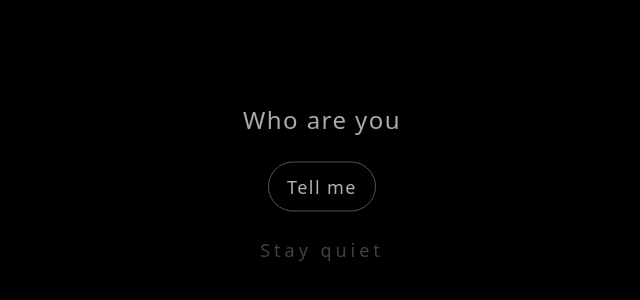
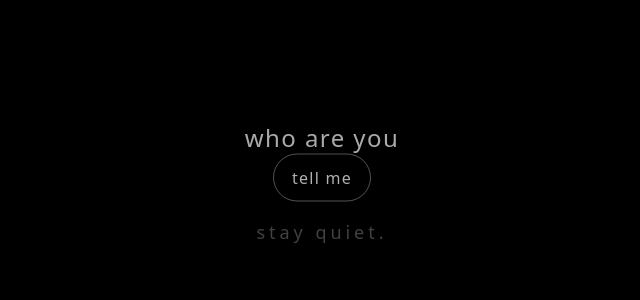
Before and after one commit to basswithoutface-code/after-the-last-note, a Next.js app in the folder web/: page /third in a window 1280 px wide. Shown: the part 314-614 px from the top of the page, without its empty margins (318-958 px from the left). Built offline with nearby package versions, Linux system fonts and the light colour scheme.

Commit message:
"Apply copy system: lowercase voice + punctuation rules"

```diff
--- a/web/app/third/page.tsx
+++ b/web/app/third/page.tsx
@@ -2,20 +2,13 @@
 
 import { useEffect, useRef, useState } from "react";
 import { useRouter } from "next/navigation";
-import { canUse } from "@/lib/entitlements";
 
 type Stage = 0 | 1 | 2 | 3;
 
 export default function ThirdPage() {
   const router = useRouter();
-
     const [stage, setStage] = useState<Stage>(0);
       const timers = useRef<number[]>([]);
-
-        const BEAT = 1000;
-          const GAP_1 = 1500;
-            const GAP_2 = 3000;
-              const AUTO_AFTER_STAY = 6000;
 
         const clearTimers = () => {
             timers.current.forEach((t) => window.clearTimeout(t));
@@ -27,71 +20,73 @@ export default function ThirdPage() {
                             router.push("/listening");
                               };
 
-                                        const goRecordOrPremium = () => {
+                                const goRecord = () => {
                                     clearTimers();
-                                                const check = canUse("record_submit");
-                                                    if (!check.ok) {
-                                                          router.push("/premium");
-                                                                return;
-                                                                    }
                                         router.push("/record");
                                           };
 
                                             useEffect(() => {
                                                 clearTimers();
 
-                                                                                    timers.current.push(window.setTimeout(() => setStage(1), BEAT));
-                                                                                        timers.current.push(window.setTimeout(() => setStage(2), BEAT + GAP_1));
-                                                                                            timers.current.push(window.setTimeout(() => setStage(3), BEAT + GAP_1 + GAP_2));
-                                                                                                timers.current.push(
-                                                                                                      window.setTimeout(() => goListening(), BEAT + GAP_1 + GAP_2 + AUTO_AFTER_STAY)
-                                                                                                          );
+                                                    // 1s → who are you
+                                                        timers.current.push(window.setTimeout(() => setStage(1), 1000));
+
+                                                            // +1.5s → tell me
+                                                                timers.current.push(window.setTimeout(() => setStage(2), 2500));
+
+                                                                    // +3s → stay quiet.
+                                                                        timers.current.push(window.setTimeout(() => setStage(3), 5500));
+
+                                                                            // +6s after stay quiet appears → auto to listening (5500 + 6000 = 11500)
+                                                                                timers.current.push(window.setTimeout(() => goListening(), 11500));
 
                                                                                     return () => clearTimers();
                                                                                         // eslint-disable-next-line react-hooks/exhaustive-deps
                                                                                           }, []);
 
                                                                                             const onTapAnywhere = () => {
-                                                                                                                          if (stage === 3) goListening();
+                                                                                                // user can tap anywhere after "stay quiet." appears
+                                                                                                    if (stage >= 3) goListening();
                                                                                                       };
 
                                                                                                         return (
                                                                                                             <main className="screen" onClick={onTapAnywhere}>
-                                                                                                                                        <section className="stack" aria-label="Identity choice">
-                                                                                                                                                {stage >= 1 && (
-                                                                                                                                                          <p className={`mainLine ${stage === 1 ? "fadeIn" : ""}`}>Who are you</p>
-                                                                                                                                                                  )}
+                                                                                                                  <section className="stack" aria-label="third transition">
+                                                                                                                          {stage >= 1 && <p className={`mainLine ${stage === 1 ? "fadeIn" : ""}`}>who are you</p>}
 
                                                                                                                                   {stage >= 2 && (
-                                                                                                                                                                                    <div style={{ marginTop: 26 }}>
                                                                                                                                             <button
+                                                                                                                                                        className={`${stage === 2 ? "fadeIn" : ""}`}
+                                                                                                                                                                    style={btnStyle(true)}
                                                                                                                                                                                 onClick={(e) => {
                                                                                                                                                                                               e.stopPropagation();
-                                                                                                                                                                                                                                              goRecordOrPremium();
+                                                                                                                                                                                                            goRecord();
                                                                                                                                                                                                                         }}
-                                                                                                                                                                                                                                                                          style={{
-                                                                                                                                                                                                                                                                                          padding: "12px 18px",
-                                                                                                                                                                                                                                                                                                          fontSize: 18,
-                                                                                                                                                                                                                                                                                                                          letterSpacing: "0.08em",
-                                                                                                                                                                                                                                                                                                                                          cursor: "pointer",
-                                                                                                                                                                                                                                                                                                                                                          borderRadius: 999,
-                                                                                                                                                                                                                                                                                                                                                                          border: "1px solid rgba(235,235,235,0.35)",
-                                                                                                                                                                                                                                                                                                                                                                                          color: "rgba(235,235,235,0.75)",
-                                                                                                                                                                                                                                                                                                                                                                                                        }}
-                                                                                                                                                                                                                                                                                                                                                                                                                      className={stage === 2 ? "fadeIn" : ""}
-                                                                                                                                                                                                                                                                                                                                                                                                                                    aria-label="Tell me"
                                                                                                                                                                                                                                   >
-                                                                                                                                                                                                                                                                                                                                                                                                                                                              Tell me
+                                                                                                                                                                                                                                              tell me
                                                                                                                                                                                                                                                         </button>
-                                                                                                                                                                                                                                                                                                                                                                                                                                                                                    </div>
                                                                                                                                                                                                                                                                 )}
 
                                                                                                                                                                                                                                                                         {stage >= 3 && (
-                                                                                                                                                                                                                                                                                                                                                                                                                                                                                                              <p className="enterLine fadeIn" style={{ marginTop: 26 }}>
-                                                                                                                                                                                                                                                                                                                                                                                                                                                                                                                          Stay quiet
+                                                                                                                                                                                                                                                                                  <p className={`enterLine ${stage === 3 ? "fadeIn" : ""}`} style={{ marginTop: 18 }}>
+                                                                                                                                                                                                                                                                                              stay quiet.
                                                                                                                                                                                                                                                                                                         </p>
                                                                                                                                                                                                                                                                                                                 )}
                                                                                                                                                                                                                                                                                                                       </section>
                                                                                                                                                                                                                                                                                                                           </main>
                                                                                                                                                                                                                                                                                                                             );
                                                                                                                                                                                                                                                                                                                             }
+
+                                                                                                                                                                                                                                                                                                                            function btnStyle(enabled: boolean): React.CSSProperties {
+                                                                                                                                                                                                                                                                                                                              return {
+                                                                                                                                                                                                                                                                                                                                  background: "transparent",
+                                                                                                                                                                                                                                                                                                                                      border: "1px solid rgba(235,235,235,0.35)",
+                                                                                                                                                                                                                                                                                                                                          color: enabled ? "rgba(235,235,235,0.75)" : "rgba(235,235,235,0.30)",
+                                                                                                                                                                                                                                                                                                                                              padding: "12px 18px",
+                                                                                                                                                                                                                                                                                                                                                  borderRadius: 999,
+                                                                                                                                                                                                                                                                                                                                                      fontSize: 16,
+                                                                                                                                                                                                                                                                                                                                                          letterSpacing: "0.08em",
+                                                                                                                                                                                                                                                                                                                                                              cursor: enabled ? "pointer" : "not-allowed",
+                                                                                                                                                                                                                                                                                                                                                                  opacity: enabled ? 1 : 0.6,
+                                                                                                                                                                                                                                                                                                                                                                    };
+                                                                                                                                                                                                                                                                                                                                                                    }
```
Also changed, not shown: web/app/page.tsx (+10 -11 lines), web/app/second/page.tsx (+8 -13 lines). Lines whose indentation alone changed are shown as unchanged.
